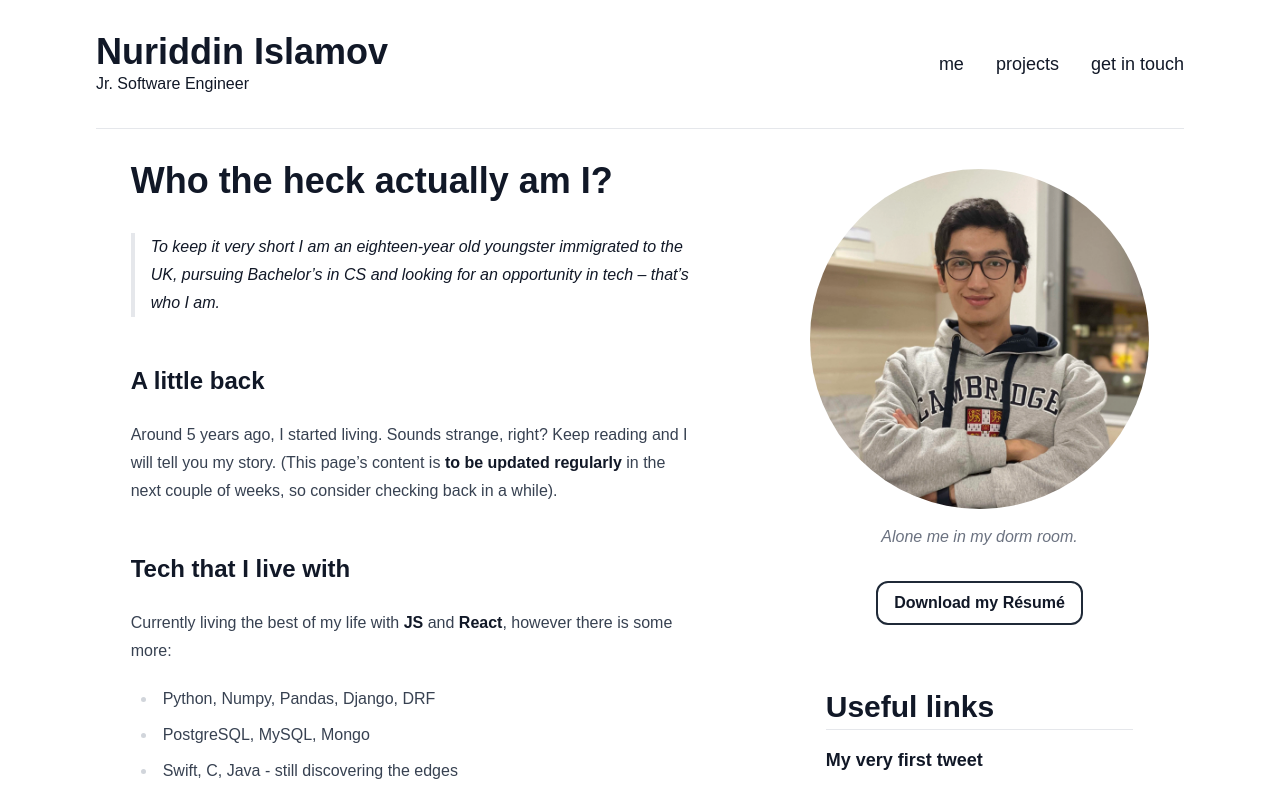
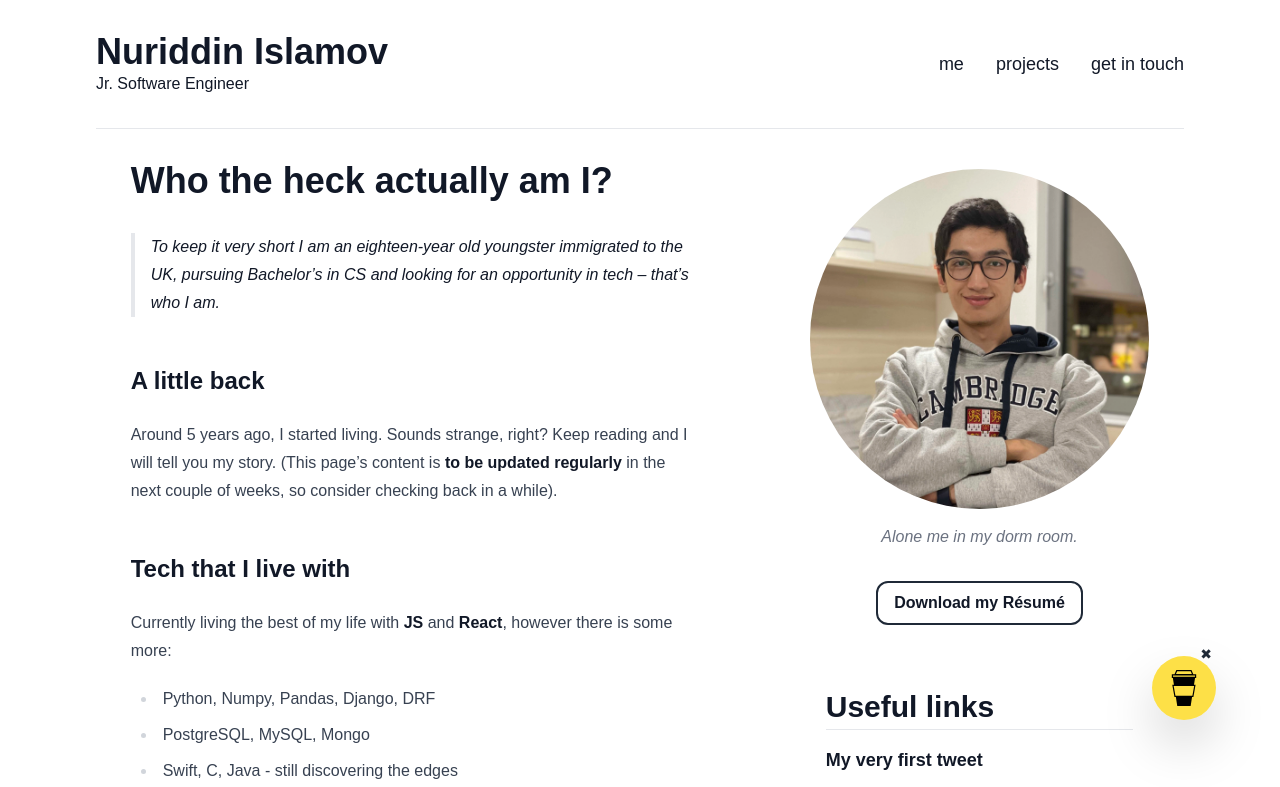
Before and after one commit to noonosh/nuriddinislamov.com-old, a React (Create React App) app: page /me in a window 1280 px wide. Shown: the top 787 px of the page. Built offline with nearby package versions, Linux system fonts and the light colour scheme; no server answers; what react-animations would draw is missing.

Commit message:
add fixed buy me a coffee button (beta)

```diff
--- a/src/layouts/Layout.js
+++ b/src/layouts/Layout.js
@@ -1,9 +1,11 @@
 import React from 'react';
 import NavBar from '../components/NavBar';
 import Footer from '../components/Footer';
+import BuyMeCoffeeButton from '../lib/BMCButton';
 
 function Layout({ children, id, isHome }) {
 	return (
+		<React.Fragment>
 			<div className='flex flex-col h-screen'>
 				<NavBar />
 				<section className='w-5/6 mx-auto px-2 md:px-6 py-8 flex-auto' id={id}>
@@ -11,6 +13,8 @@ function Layout({ children, id, isHome }) {
 				</section>
 				<Footer isHome={isHome || false} />
 			</div>
+			<BuyMeCoffeeButton />
+		</React.Fragment>
 	);
 }
 
--- /dev/null
+++ b/src/lib/BMCButton.js
@@ -0,0 +1,35 @@
+import React, { useState } from 'react';
+import icon from '../assets/buymeacoffee.svg';
+
+function BuyMeCoffeeButton() {
+	const [display, setDisplay] = useState(true);
+
+	return (
+		<div
+			className={`fixed bottom-20 right-16 text-2xl z-50 ${
+				!display ? 'hidden' : 'block'
+			}`}
+			id='buy-me-coffee-floating'>
+			<button
+				className='text-sm text-gray-800 absolute z-10 -top-3 right-1'
+				onClick={() => setDisplay(!display)}>
+				&#10006;
+			</button>
+			<a
+				href='https://buymeacoffee.com/nuriddinislamov'
+				target='_blank'
+				rel='noopener noreferrer'
+				className='flex w-16 h-16 bg-yellow-300 rounded-full drop-shadow-2xl hover:drop-shadow-xl justify-center items-center'>
+				<img
+					src={icon}
+					alt='Coffee icon'
+					className='my-0 mx-2 inline-block'
+					width='36'
+					height='36'
+				/>
+			</a>
+		</div>
+	);
+}
+
+export default BuyMeCoffeeButton;
```
Lines whose indentation alone changed are shown as unchanged.
